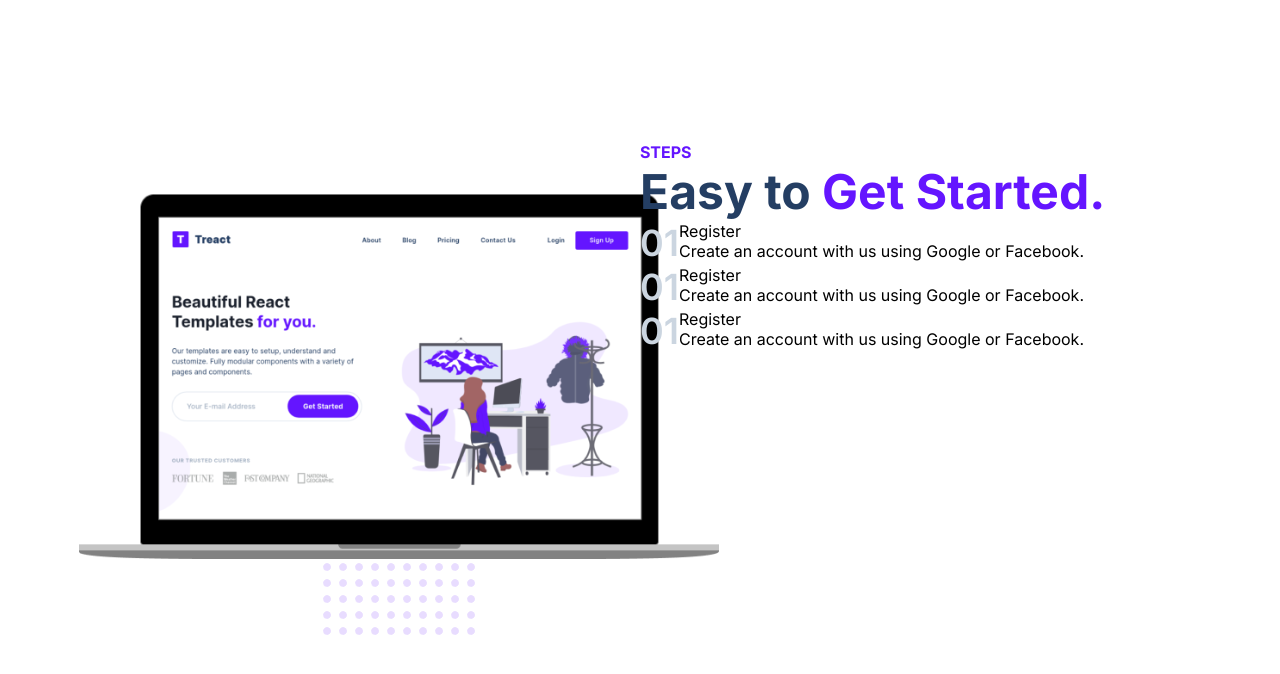
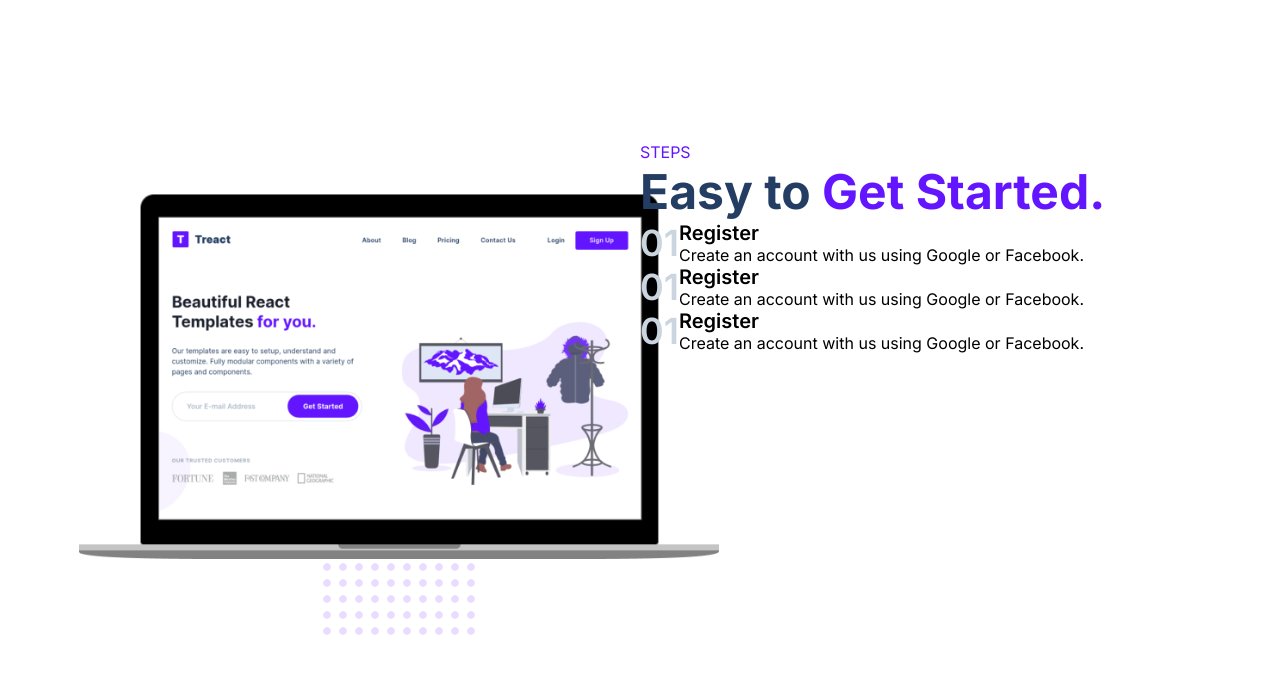
Before and after one commit to fluffyme13/Treact-Clone, a plain HTML site: page index.html in a window 1280 px wide. Shown: the part 2261-2935 px from the top of the page. Drawn offline with nearby package versions, Linux system fonts and the light colour scheme.

Commit message:
ive finally returned after being sick

```diff
--- a/styles.css
+++ b/styles.css
@@ -341,8 +341,9 @@ STEPS
     color: #243E63;
 }
 
-.steps__description--title {
-    font-weight: 700;
+.step__description--title {
+    font-weight: 600;
+    font-size: 1.25em;
 }
 
 /*
```
Also changed, not shown: index.html (+0 -1 lines).
